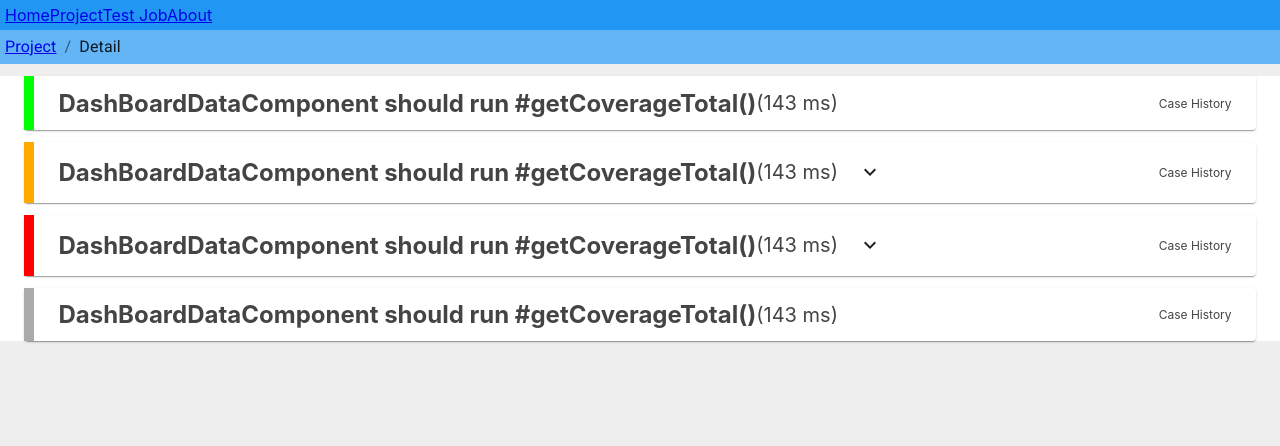
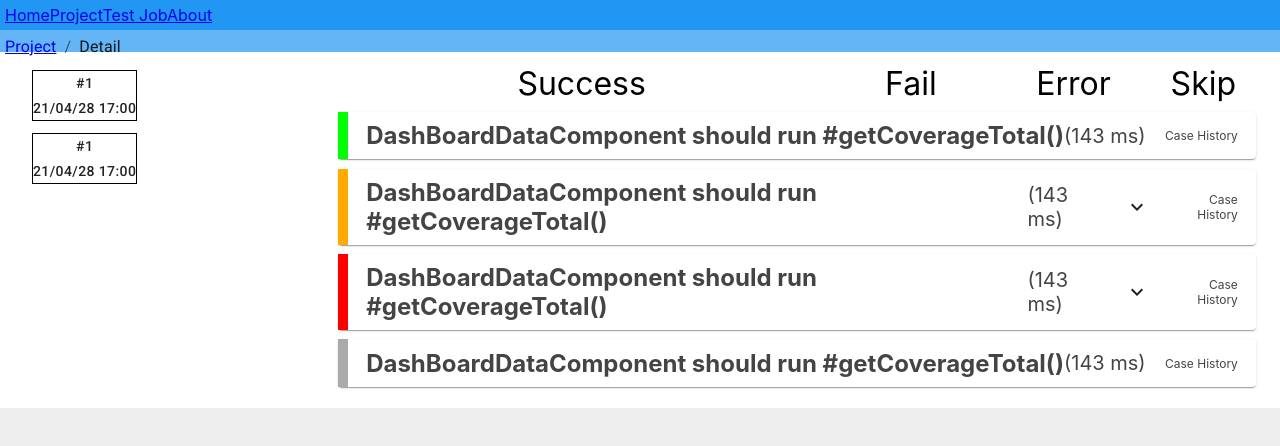
Before and after one commit to shim99887/TMI, a React (Create React App) app in the folder frontend/: page /testjob/1 in a window 1280 px wide. Shown: the top 446 px of the page. Built offline with nearby package versions, Linux system fonts and the light colour scheme.

Commit message:
[Feat] Add TestJobDetail Grid Layout
S04P31A201-226

```diff
--- a/frontend/src/components/TestJobDetail/TestJobErrorContainer.jsx
+++ b/frontend/src/components/TestJobDetail/TestJobErrorContainer.jsx
@@ -1,6 +1,7 @@
 import React from "react";
 import { makeStyles } from "@material-ui/core/styles";
 import Paper from "@material-ui/core/Paper";
+import Box from "@material-ui/core/Box";
 
 const useStyles = makeStyles((theme) => ({
   container: {
@@ -19,15 +20,15 @@ export default function TestJobErrorContainer(props) {
     // 1. 색칠하는 부분 4가지로 나누기
     // 2. Fail, Error일 때 DropDown 버튼 or OnClick 추가하기
     // 네모 칸만 만들면 된다
-    <div
+    <Box
       style={{
         marginTop: "1%",
         marginBottom: "1%",
       }}
     >
       <Paper>
-        <div className={styles.container}>
-          <div
+        <Box className={styles.container}>
+          <Box
             style={{
               textAlign: "top",
               fontSize: "100%",
@@ -35,9 +36,9 @@ export default function TestJobErrorContainer(props) {
             }}
           >
             {props.name}
-          </div>
+          </Box>
 
-          <div
+          <Box
             style={{
               textAlign: "bottom",
               fontSize: "80%",
@@ -45,9 +46,9 @@ export default function TestJobErrorContainer(props) {
             }}
           >
             {props.content}
-          </div>
-        </div>
+          </Box>
+        </Box>
       </Paper>
-    </div>
+    </Box>
   );
 }
--- a/frontend/src/components/TestJobDetail/TestJobItemContainer.jsx
+++ b/frontend/src/components/TestJobDetail/TestJobItemContainer.jsx
@@ -1,10 +1,7 @@
-// fail, error는 눌렀을 때 원인까지 보여주기
-// Type, Message, Contents, ResultType
-// message에 따라 색깔 바꾸기
-
-import React, { useState } from "react";
+import React from "react";
 import { makeStyles } from "@material-ui/core/styles";
 import Paper from "@material-ui/core/Paper";
+import Box from "@material-ui/core/Box";
 import Button from "@material-ui/core/Button";
 import ExpandMoreIcon from "@material-ui/icons/ExpandMore";
 import ExpandLessIcon from "@material-ui/icons/ExpandLess";
@@ -24,8 +21,26 @@ const useStyles = makeStyles((theme) => ({
   },
 }));
 
+// open하는 부분 accordion으로 바꾸면 더 좋을듯
+{
+  /* <Accordion>
+        <AccordionSummary
+          expandIcon={<ExpandMoreIcon />}
+          aria-controls="panel1a-content"
+          id="panel1a-header"
+        >
+          <Typography className={classes.heading}>Accordion 1</Typography>
+        </AccordionSummary>
+        <AccordionDetails>
+          <Typography>
+            Lorem ipsum dolor sit amet, consectetur adipiscing elit. Suspendisse malesuada lacus ex,
+            sit amet blandit leo lobortis eget.
+          </Typography>
+        </AccordionDetails>
+      </Accordion> */
+}
+
 export default function TestJobDetailItem(props) {
-  // method?? 변수명 생각해볼 것
   const styles = useStyles();
 
   const [open, setOpen] = React.useState(false);
@@ -39,20 +54,17 @@ export default function TestJobDetailItem(props) {
   };
 
   return (
-    // 1. 색칠하는 부분 4가지로 나누기
-    // 2. Fail, Error일 때 DropDown 버튼 or OnClick 추가하기
-    // 네모 칸만 만들면 된다
     <ClickAwayListener onClickAway={handleClickAway}>
-      <div>
+      <Box>
         <Paper>
-          <div
+          <Box
             style={{
               borderLeft: props.color,
               paddingBottom: "1%",
             }}
           >
-            <div className={styles.container}>
-              <div
+            <Box className={styles.container}>
+              <Box
                 style={{
                   fontSize: "150%",
                   color: "#444444",
@@ -60,16 +72,16 @@ export default function TestJobDetailItem(props) {
                 }}
               >
                 {props.name}
-              </div>
+              </Box>
 
-              <div
+              <Box
                 style={{
                   fontSize: "125%",
                   color: "#444444",
                 }}
               >
                 ({props.time} ms)
-              </div>
+              </Box>
 
               {(props.resultType === "Error" ||
                 props.resultType === "Fail") && (
@@ -78,7 +90,7 @@ export default function TestJobDetailItem(props) {
                 </Button>
               )}
 
-              <div
+              <Box
                 style={{
                   flexGrow: 1,
                   fontSize: "75%",
@@ -87,11 +99,11 @@ export default function TestJobDetailItem(props) {
                 }}
               >
                 Case History
-              </div>
-            </div>
+              </Box>
+            </Box>
 
             {open === true ? (
-              <div
+              <Box
                 style={{
                   borderLeft: props.secondColor,
                   marginLeft: "3%",
@@ -116,11 +128,11 @@ export default function TestJobDetailItem(props) {
                   name="ResultType"
                   content={props.resultType}
                 ></TestJobErrorContainer>
-              </div>
+              </Box>
             ) : null}
-          </div>
+          </Box>
         </Paper>
-      </div>
+      </Box>
     </ClickAwayListener>
   );
 }
--- a/frontend/src/components/TestJobDetail/TestJobListBox.jsx
+++ b/frontend/src/components/TestJobDetail/TestJobListBox.jsx
@@ -1,6 +1,29 @@
 import React from "react";
-import { Box, Container, Grid, Pagination } from "@material-ui/core";
+import { makeStyles } from "@material-ui/core/styles";
+import Box from "@material-ui/core/Box";
+import Button from "@material-ui/core/Button";
 
-export default function TestJobListBox() {}
+const useStyles = makeStyles((theme) => ({
+  container: {
+    display: "flex",
+    flexDirection: "column",
+    alignItems: "center",
+    border: "1px solid black",
+  },
+}));
+
+export default function TestJobListBox(props) {
+  const styles = useStyles();
+  return (
+    <Box>
+      <Button>
+        <Box className={styles.container}>
+          <Box component="span">#{props.testCount}</Box>
+          <Box component="span">{props.date}</Box>
+        </Box>
+      </Button>
+    </Box>
+  );
+}
 
 // 직은 페이지만 만들면됌
--- a/frontend/src/pages/testjob/TestJobDetail.jsx
+++ b/frontend/src/pages/testjob/TestJobDetail.jsx
@@ -1,15 +1,52 @@
 import React from "react";
-import { useParams } from "react-router";
+import Box from "@material-ui/core/Box";
+import Button from "@material-ui/core/Button";
+import Grid from "@material-ui/core/Grid";
 import TestJobItemContainer from "../../components/TestJobDetail/TestJobItemContainer";
+import TestJobListBox from "../../components/TestJobDetail/TestJobListBox";
+import { makeStyles } from "@material-ui/core/styles";
+
+const useStyles = makeStyles((theme) => ({
+  container: {
+    display: "flex",
+    alignItems: "center",
+    textAlign: "center",
+    fontSize: "200%",
+  },
+}));
 
 export default function TestJobDetail() {
+  const styles = useStyles();
   // const path = useParams();
 
   // axios.get() Project의 TestJobList 반환받는다
+  let success = 8 + 1;
+  let fail = 2 + 1;
+  let error = 1 + 1;
+  let skip = 0 + 1;
+  return (
+    <Box>
+      <Grid container spacing={3}>
+        <Grid item xs={3}>
+          <TestJobListBox testCount="1" date="21/04/28 17:00"></TestJobListBox>
+          <TestJobListBox testCount="1" date="21/04/28 17:00"></TestJobListBox>
+        </Grid>
+        <Grid item xs={9}>
+          <Box className={styles.container}>
+            <Box
+              style={{ backgroundColor: "10px solid #00FF00" }}
+              flexGrow={success}
+            >
+              Success
+            </Box>
 
-  return (
-    <div>
-      <div
+            <Box flexGrow={fail}>Fail</Box>
+
+            <Box flexGrow={error}>Error</Box>
+
+            <Box flexGrow={skip}>Skip</Box>
+          </Box>
+          <Box
             style={{
               marginTop: "1%",
               marginBottom: "1%",
@@ -25,9 +62,9 @@ export default function TestJobDetail() {
               errorMessage="none of content"
               errorContents="none of content"
             />
-      </div>
+          </Box>
 
-      <div
+          <Box
             style={{
               marginTop: "1%",
               marginBottom: "1%",
@@ -43,9 +80,9 @@ export default function TestJobDetail() {
               errorMessage="none of content"
               errorContents="none of content"
             />
-      </div>
+          </Box>
 
-      <div
+          <Box
             style={{
               marginTop: "1%",
               marginBottom: "1%",
@@ -61,9 +98,9 @@ export default function TestJobDetail() {
               errorMessage="none of content"
               errorContents="none of content"
             />
-      </div>
+          </Box>
 
-      <div
+          <Box
             style={{
               marginTop: "1%",
               marginBottom: "1%",
@@ -79,7 +116,9 @@ export default function TestJobDetail() {
               errorMessage="none of content"
               errorContents="none of content"
             />
-      </div>
-    </div>
+          </Box>
+        </Grid>
+      </Grid>
+    </Box>
   );
 }
```
Lines whose indentation alone changed are shown as unchanged.
